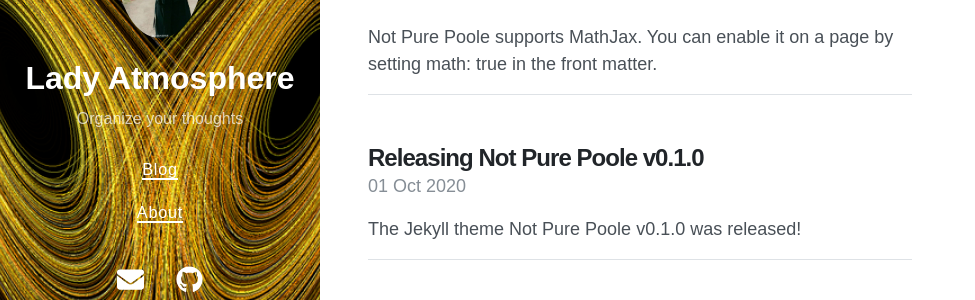
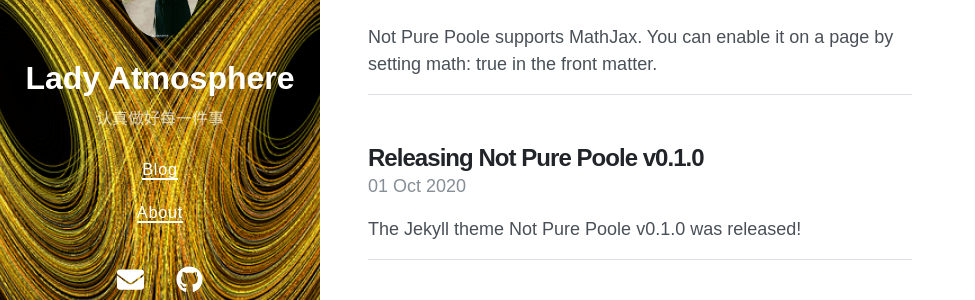
Before and after one commit to LadyAtmosphere/LadyAtmosphere.github.io, a Jekyll site: the page built from index.html, in a window 1280 px wide. Shown: the part 347-647 px from the top of the page, without its empty margins (0-975 px from the left). Built offline with Jekyll 4.4.1, drawn with Linux system fonts in a browser that asks for light colours; nearby versions of some CDN libraries; the list of posts is cut into pages by our own code.

Commit message:
Update _config.yml

```diff
--- a/_config.yml
+++ b/_config.yml
@@ -1,6 +1,6 @@
 # Setup
 title: Lady Atmosphere
-description: Organize your thoughts
+description: 认真做好每一件事
 url: https://ladyatmosphere.github.io/
 avatar: /xy.jpeg
 paginate: 5
```
